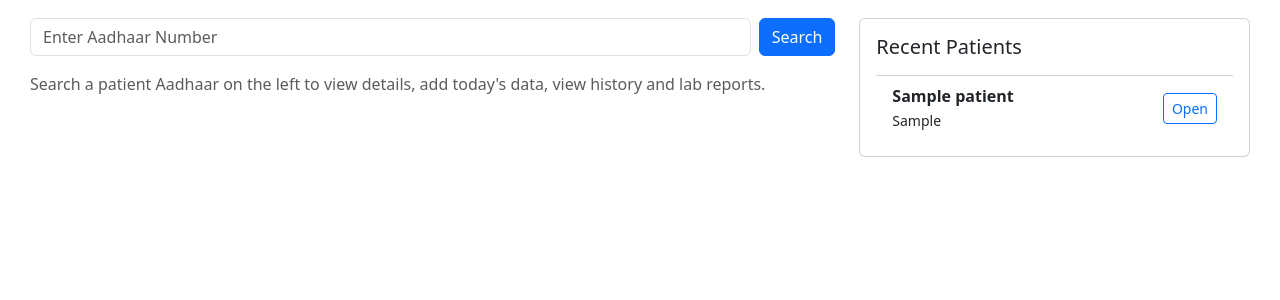
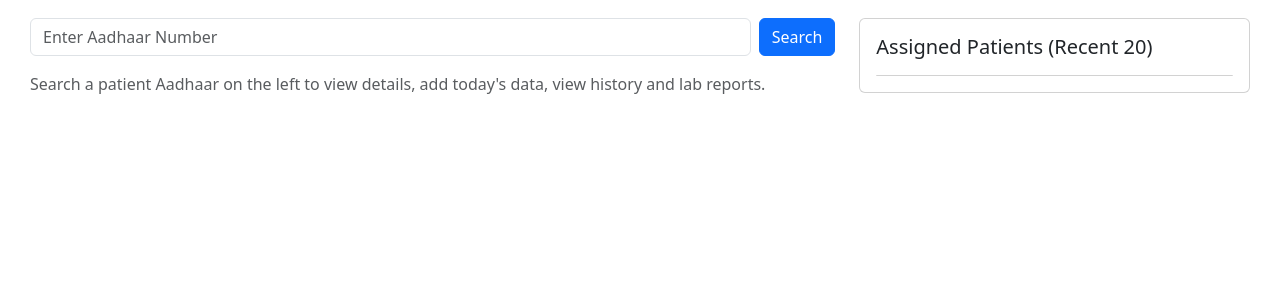
Before and after one commit to Shivamdadhich/CareConnect, a Flask app: page /doctor/dashboard in a window 1280 px wide. Shown: the top 300 px of the page. Run offline with Flask 3, Linux system fonts and the light colour scheme; a user stored in the database is signed in; tables that the repository leaves empty hold one stand-in row (values such as "Sample post"); some libraries are stand-ins or nearby versions.

Commit message:
Update doctor dashboard to display assigned patients from appointments (limit 20)

```diff
--- a/app.py
+++ b/app.py
@@ -270,15 +270,17 @@ def doctor_dashboard():
                 for r in cur.fetchall()
             ]
 
-    # Recent patients
+    # Fetch doctor's assigned patients (recent 20) from appointments
+    doctor_name = session.get("doctor_name")
     cur.execute("""
         SELECT p.name, p.aadhaar
-        FROM patient_history h
-        JOIN patients p ON h.aadhaar = p.aadhaar
+        FROM appointments a
+        JOIN patients p ON a.aadhaar = p.aadhaar
+        WHERE a.doctor = %s
         GROUP BY p.name, p.aadhaar
-        ORDER BY MAX(h.visit_date) DESC
-        LIMIT 5
-    """)
+        ORDER BY MAX(a.appointment_date) DESC
+        LIMIT 20
+    """, (doctor_name,))
     recent_patients = [{"name": rp[0], "aadhaar": rp[1]} for rp in cur.fetchall()]
 
     cur.close()
--- a/templates/doctor_dashboard.html
+++ b/templates/doctor_dashboard.html
@@ -110,7 +110,7 @@
           <!-- RIGHT: Recent patients panel -->
           <div class="col-lg-4">
               <div class="card recent-panel p-3">
-                  <h5>Recent Patients</h5>
+                  <h5>Assigned Patients (Recent 20)</h5>
                   <form id="selectRecentForm" method="POST" action="{{ url_for('doctor_dashboard') }}">
                       <input type="hidden" name="selected_aadhaar" id="selected_aadhaar">
                   </form>
```
